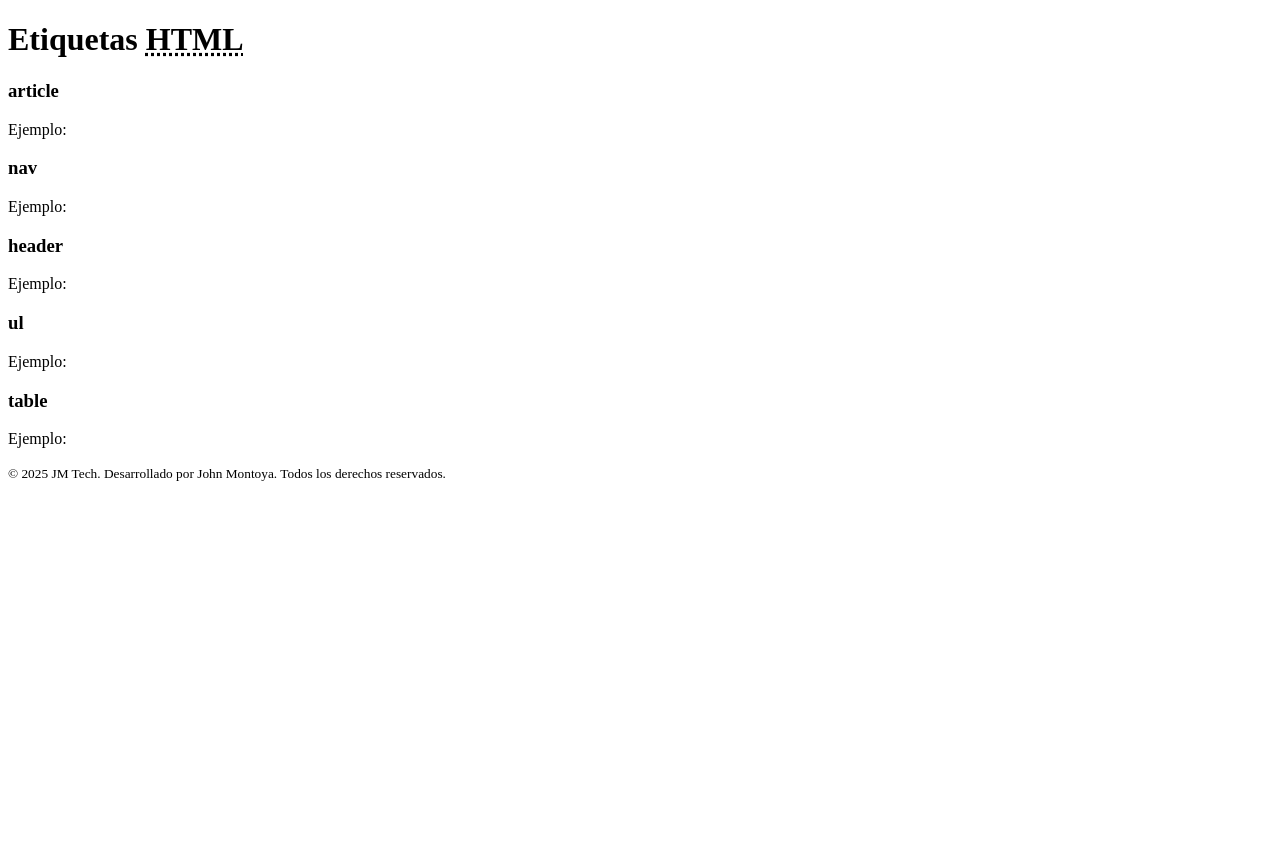
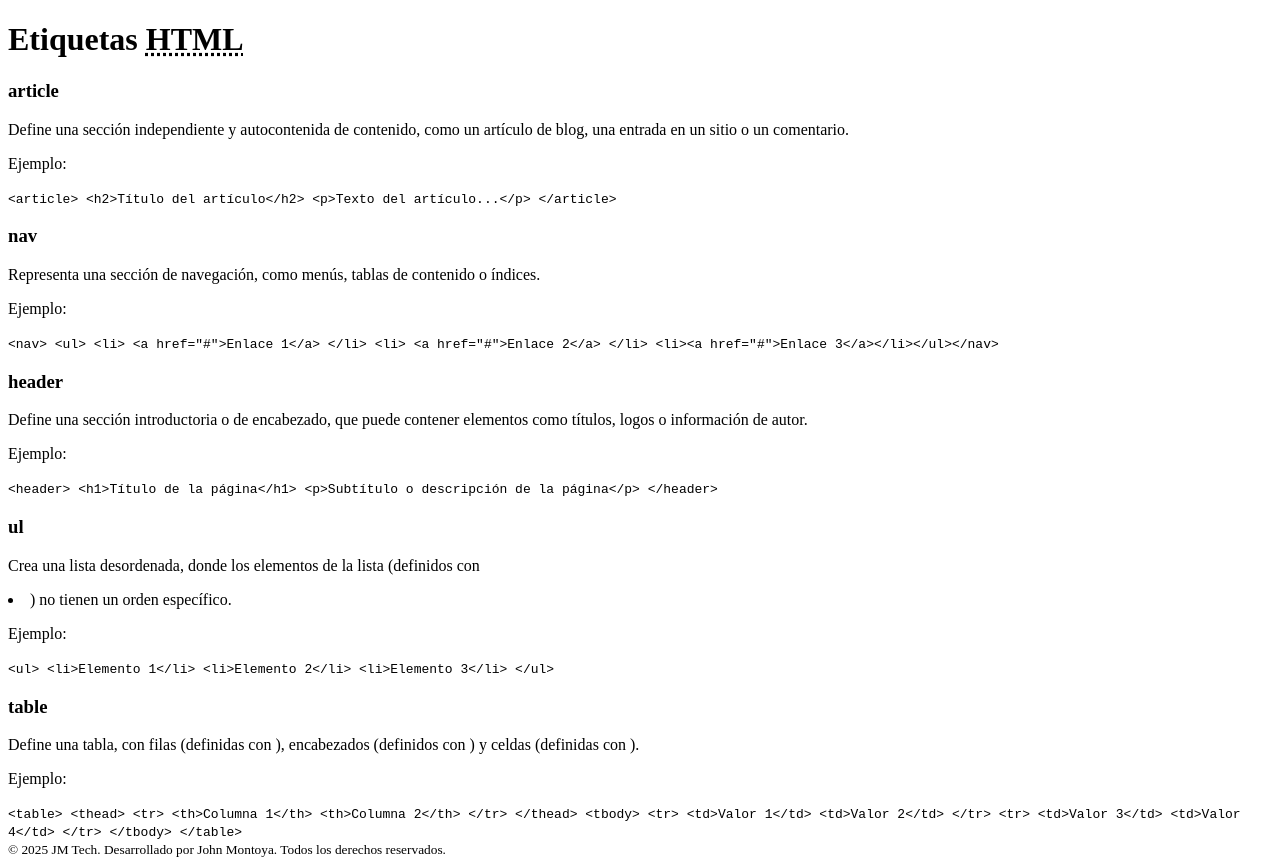
Before and after one commit to BrahianMS/Web-site, a plain HTML site: page tags.html in a window 1280 px wide. Before the commit the page ends 800 px from the top, so only its background shows below. Drawn offline with Linux system fonts and the light colour scheme.

Commit message:
Update tags.html

```diff
--- a/tags.html
+++ b/tags.html
@@ -15,41 +15,55 @@
         <header>
             <h3>article</h3>
         </header>
-        <p></p>
+        <p>Define una sección independiente y autocontenida de contenido, como un artículo de blog, una entrada en un
+            sitio o un comentario.</p>
         <p>Ejemplo: </p>
-        <pre></pre>
+        <code>
+            &lt;article&gt; &lt;h2&gt;Título del artículo&lt;/h2&gt; &lt;p&gt;Texto del artículo...&lt;/p&gt; &lt;/article&gt;
+        </code>
     </section>
     <section>
         <header>
             <h3>nav</h3>
         </header>
-        <p></p>
+        <p>Representa una sección de navegación, como menús, tablas de contenido o índices.</p>
         <p>Ejemplo: </p>
-        <pre></pre>
+        <code>
+        &lt;nav&gt; &lt;ul&gt; &lt;li&gt; &lt;a href="#"&gt;Enlace 1&lt;/a&gt; &lt;/li&gt; &lt;li&gt; &lt;a href="#"&gt;Enlace 2&lt;/a&gt; &lt;/li&gt; &lt;li&gt;&lt;a href="#"&gt;Enlace 3&lt;/a&gt;&lt;/li&gt;&lt;/ul&gt;&lt;/nav&gt;
+        </code>
     </section>
     <section>
         <header>
             <h3>header</h3>
         </header>
-        <p></p>
+        <p>Define una sección introductoria o de encabezado, que puede contener elementos como títulos, logos o
+            información de autor.</p>
         <p>Ejemplo: </p>
-        <pre></pre>
+        <code>
+            &lt;header&gt; &lt;h1&gt;Título de la página&lt;/h1&gt; &lt;p&gt;Subtítulo o descripción de la página&lt;/p&gt; &lt;/header&gt;
+        </code>
     </section>
     <section>
         <header>
             <h3>ul</h3>
         </header>
-        <p></p>
+        <p>Crea una lista desordenada, donde los elementos de la lista (definidos con <li>) no tienen un orden
+                específico.</p>
         <p>Ejemplo: </p>
-        <pre></pre>
+        <code>
+            &lt;ul&gt; &lt;li&gt;Elemento 1&lt;/li&gt; &lt;li&gt;Elemento 2&lt;/li&gt; &lt;li&gt;Elemento 3&lt;/li&gt; &lt;/ul&gt;
+        </code>
     </section>
     <section>
         <header>
             <h3>table</h3>
         </header>
-        <p></p>
+        <p>Define una tabla, con filas (definidas con <tr>), encabezados (definidos con <th>) y celdas (definidas con
+                <td>).</p>
         <p>Ejemplo: </p>
-        <pre></pre>
+        <code>
+            &lt;table&gt; &lt;thead&gt; &lt;tr&gt; &lt;th&gt;Columna 1&lt;/th&gt; &lt;th&gt;Columna 2&lt;/th&gt; &lt;/tr&gt; &lt;/thead&gt; &lt;tbody&gt; &lt;tr&gt; &lt;td&gt;Valor 1&lt;/td&gt; &lt;td&gt;Valor 2&lt;/td&gt; &lt;/tr&gt; &lt;tr&gt; &lt;td&gt;Valor 3&lt;/td&gt; &lt;td&gt;Valor 4&lt;/td&gt; &lt;/tr&gt; &lt;/tbody&gt; &lt;/table&gt;
+        </code>
     </section>
     <footer><small>© 2025 JM Tech. Desarrollado por John Montoya. Todos los derechos reservados.</small></footer>
 </body>
@@ -63,4 +77,6 @@
         Una descripción en texto,
         Un ejemplo real con la etiqueta mostrada usando <code> y <pre>,
         Una sección por cada etiqueta.
+
+
 -->
```
